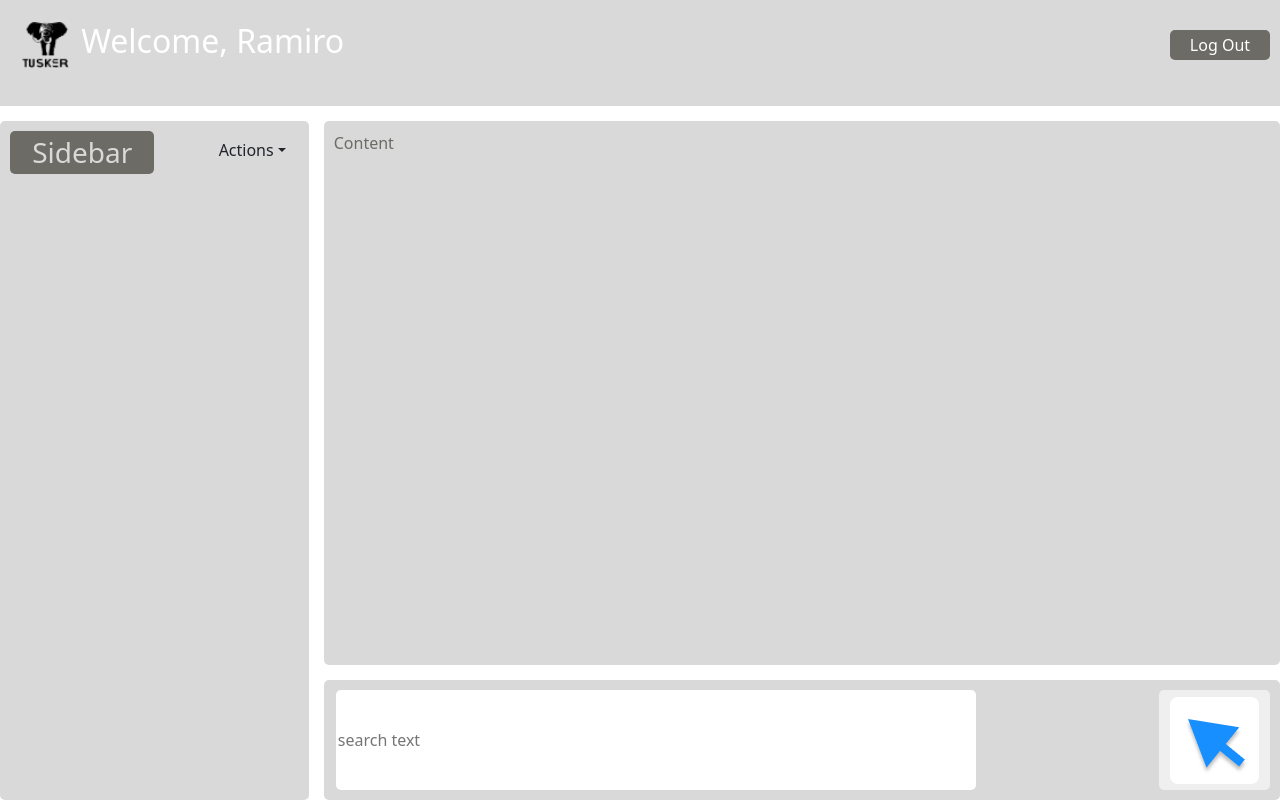
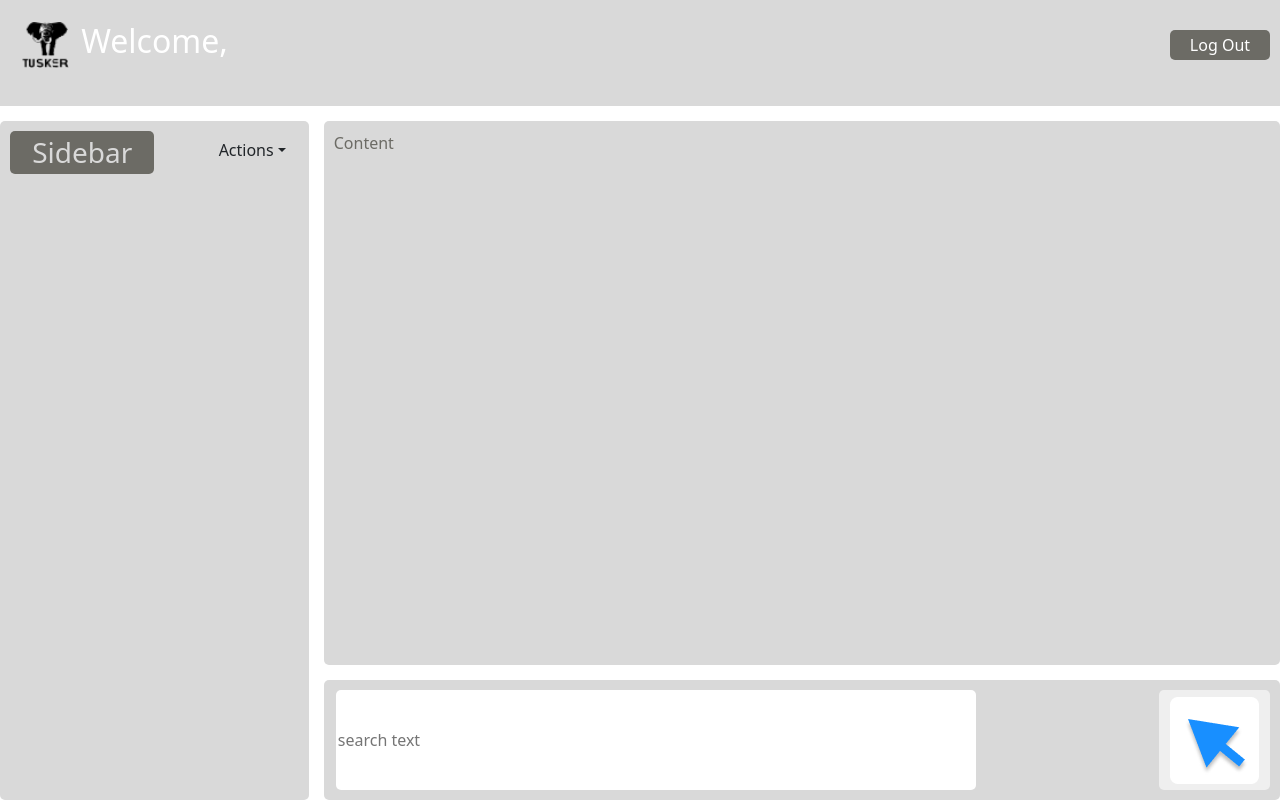
Before and after one commit to Ramis-alt/module-4-final, a React (Vite) app: page /main in a window 1280 px wide. Built offline with nearby package versions, Linux system fonts and the light colour scheme; no server answers.

Commit message:
adding user functionality on home page

```diff
--- a/src/assets/components/Navbar.jsx
+++ b/src/assets/components/Navbar.jsx
@@ -1,8 +1,10 @@
 import React from 'react'
 // import { Link } from 'react-router-dom'
 import { useNavigate } from 'react-router-dom'
-
+import { useState, useEffect } from 'react'
+import { getTasks, createTask, deleteTask, updateTask } from '../../ApiServices/TasksService'
 import { removeJwt } from '../../ApiServices/JwtService'
+import { getUser } from '../../ApiServices/UserService'
 
 const Navbar = () => {
   const navigate = useNavigate()
@@ -11,10 +13,21 @@ const Navbar = () => {
     navigate('/')
   }
 
+const [currentUser, setCurrentUser] = useState(null)
+
+useEffect(() => {
+  fetchUser()
+}, [])
+
+const fetchUser = async () => {
+  const user = await getUser()
+  setCurrentUser(user)
+}
+// console.log(fetchUser)
   return (
     <div className='nav--content'>
       <img className='img--nav--edit' src='./src/images/Tusker-Remake-100-cutout 1.png'/>
-      <h2 className='text--nav--edit'>Welcome, Ramiro</h2>
+      {currentUser && <h2 className='text--nav--edit'>Welcome, {currentUser.user_name}</h2>}
       <div className='button--nav--container'>
         {/* use ApiServices to make this functional, also add a function above to deal with this event */}
         <button className='button--nav--edit' onClick={handleLogout}>Log Out</button>
```
